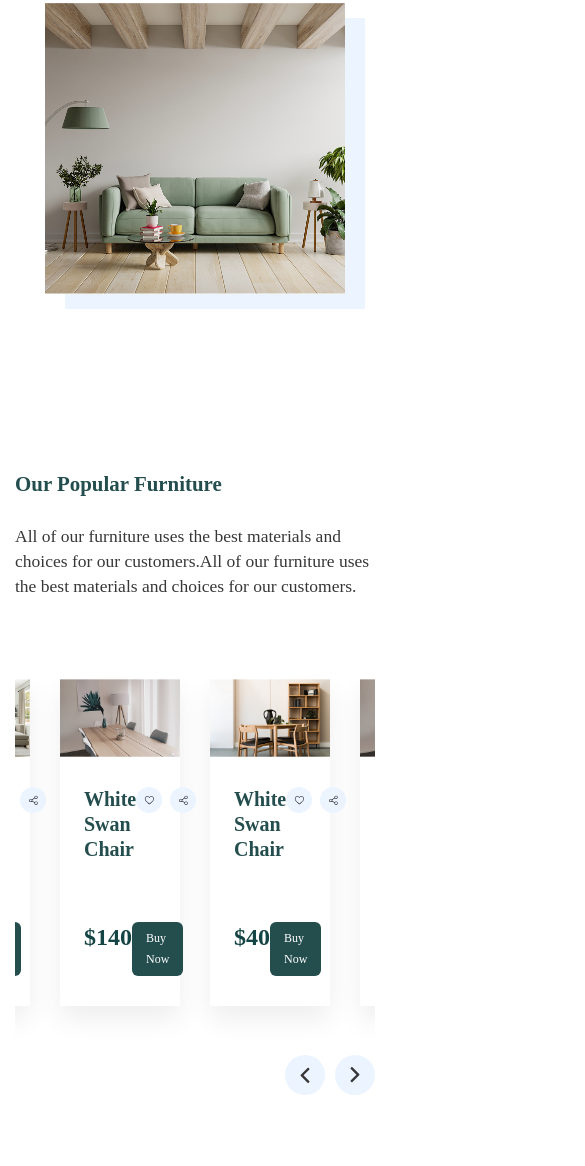
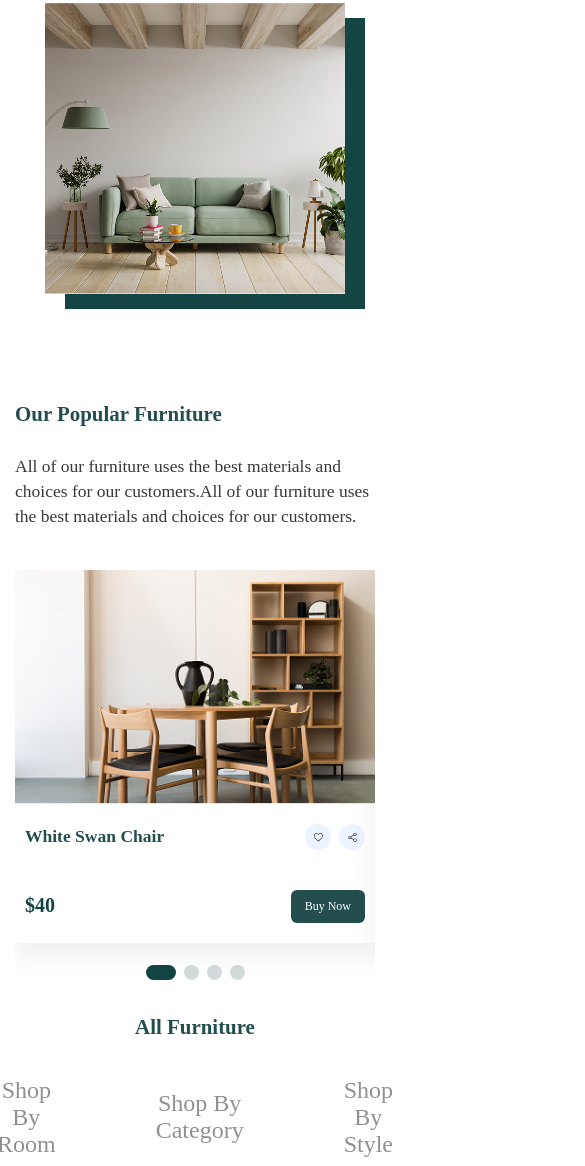
Before and after one commit to Ostapchuk-Roman/DudeShape, a plain HTML site: page index.html in a window 390 px wide. Shown: the part 1626-2792 px from the top of the page, 585 px wide, since content can reach past the window. Before the commit the page ends 2770 px from the top, so only its background shows below. Drawn offline with nearby package versions, Linux system fonts and the light colour scheme; files whose address does not match are found by name.

Commit message:
the swiper adaptive is done

```diff
--- a/index.html
+++ b/index.html
@@ -199,7 +199,7 @@
                     alt="White Swan Chair"
                   />
                   <div class="swiper__card-wrapper">
-                    <h3 class="swiper_title">White Swan Chair</h3>
+                    <h3 class="swiper__title">White Swan Chair</h3>
                     <div class="swiper__wrapper-icon--flex">
                       <div class="swiper__wrapper-icon">
                         <svg>
@@ -322,10 +322,11 @@
                   </div>
                 </div>
               </div>
+              <div class="swiper__pagination"></div>
             </div>
           </div>
         </section>
-        <!-- <section class="page-all-furniture">
+        <section class="page-all-furniture">
           <div class="page-all-furniture__container">
             <h2 class="page-all-furniture__title">All Furniture</h2>
             <div class="page-all-furniture__category-wrapper">
@@ -384,7 +385,7 @@
               </div>
             </div>
           </div>
-        </section> -->
+        </section>
         <!-- <section class="page-response">
           <div class="page-response__container">
             <img
--- a/js/swiper.js
+++ b/js/swiper.js
@@ -1,8 +1,25 @@
 const swiper = new Swiper(".swiper", {
   slidesPerView: 3,
-  spaceBetween: 0,
-  centeredSlides: true,
+
   loop: true,
+
+  breakpoints: {
+    0: {
+      slidesPerView: 1,
+    },
+    481: {
+      slidesPerView: 2,
+      spaceBetween: 10,
+    },
+
+    768: {
+      spaceBetween: 20,
+    },
+    1000: {
+      slidesPerView: 3,
+      spaceBetween: 30,
+    },
+  },
 
   navigation: {
     nextEl: ".swiper__button-next",
@@ -10,6 +27,11 @@ const swiper = new Swiper(".swiper", {
     clickable: true,
   },
 
+  pagination: {
+    el: ".swiper__pagination",
+    clickable: true, // дозволяє натискати на буллети
+  },
+
   scrollbar: {
     el: ".swiper-scrollbar",
   },
--- a/scss/components/_swiper.scss
+++ b/scss/components/_swiper.scss
@@ -1,18 +1,35 @@
 @use "../utils/variables" as *;
 .swiper {
-  max-width: 1240px;
+  width: 100%;
   overflow: hidden;
 
+  &__wrapper {
+    padding: auto;
+  }
+
   &__slide {
-    margin: 0 15px;
-    max-width: 370px;
+    max-width: 480px;
     box-shadow: 0px 13px 26px 0px rgba(0, 0, 0, 0.07);
+    & img {
+      width: 100%;
+      height: auto;
+    }
   }
 
   &__card-wrapper {
     display: flex;
     justify-content: space-between;
-    padding: 30px 24px;
+    padding: clamp(
+        20px,
+        calc(20px + (12 * ((100vw - 480px) / (1230 - 480)))),
+        30px
+      )
+      clamp(10px, calc(10px + (10 * ((100vw - 480px) / (1230 - 480)))), 20px);
+  }
+
+  &__title {
+    padding-right: 5px;
+    font-size: $fs_20px-16px;
   }
 
   &__wrapper-icon {
@@ -33,7 +50,7 @@
     }
   }
   &__text {
-    font-size: 24px;
+    font-size: $fs_24px-20px;
     font-weight: bold;
     line-height: 31px;
     color: $brand-color;
@@ -41,7 +58,7 @@
 
   &__button-buy {
     padding: 6px 14px;
-    font-size: 12px;
+    font-size: $ht-12;
     line-height: 21px;
     color: $main-color-white;
     background-color: $button-main-color;
@@ -53,6 +70,10 @@
     justify-content: right;
     gap: 10px;
     margin: 49px 0;
+
+    @media screen and (max-width: $dw-tablet-vertically) {
+      display: none;
+    }
   }
 
   &__button-prev {
@@ -80,4 +101,30 @@
       transform: rotate(180deg);
     }
   }
+  &__pagination {
+    display: none;
+    margin: 20px 0;
+    text-align: center;
+    @media screen and (max-width: $dw-tablet-vertically) {
+      display: block;
+    }
+  }
 }
+
+/* Базові буллети */
+.swiper-pagination-bullet {
+  width: 15px !important;
+  height: 15px !important;
+  background-color: $brand-secondary-color !important;
+  opacity: 1;
+  border-radius: 10px !important;
+  margin: 0 5px;
+  transition: background-color 0.3s;
+}
+
+/* Активний буллет */
+.swiper-pagination-bullet-active {
+  width: 30px !important;
+  height: 15px !important;
+  background-color: $brand-color !important;
+}
--- a/scss/layout/_page-about.scss
+++ b/scss/layout/_page-about.scss
@@ -65,8 +65,7 @@
       right: -20px;
       width: 100%;
       height: 100%;
-
-      background-color: $default-color;
+      background-color: $brand-color;
       z-index: -1;
     }
   }
--- a/scss/layout/_page-furniture.scss
+++ b/scss/layout/_page-furniture.scss
@@ -1,14 +1,17 @@
 @use "../utils/variables" as *;
 
 .page-furniture {
-  padding-top: 140px;
+  margin-top: clamp(
+    70px,
+    calc(70px + (70 * ((100vw - 480px) / (1230 - 480)))),
+    140px
+  );
 
   &__title {
   }
 
   &__text {
-    padding-top: 20px;
-    padding-bottom: 80px;
     max-width: 820px;
+    margin: 20px 0 40px;
   }
 }
--- a/scss/utils/_variables.scss
+++ b/scss/utils/_variables.scss
@@ -21,6 +21,7 @@ $ht-32: 32px;
 $ht-24: 24px;
 $ht-20: 20px;
 $ht-18: 18px;
+$ht-12: 12px;
 
 $ht-56px-32px: clamp(
   32px,
```
Also changed, not shown: css/main.css, 1 other file.
